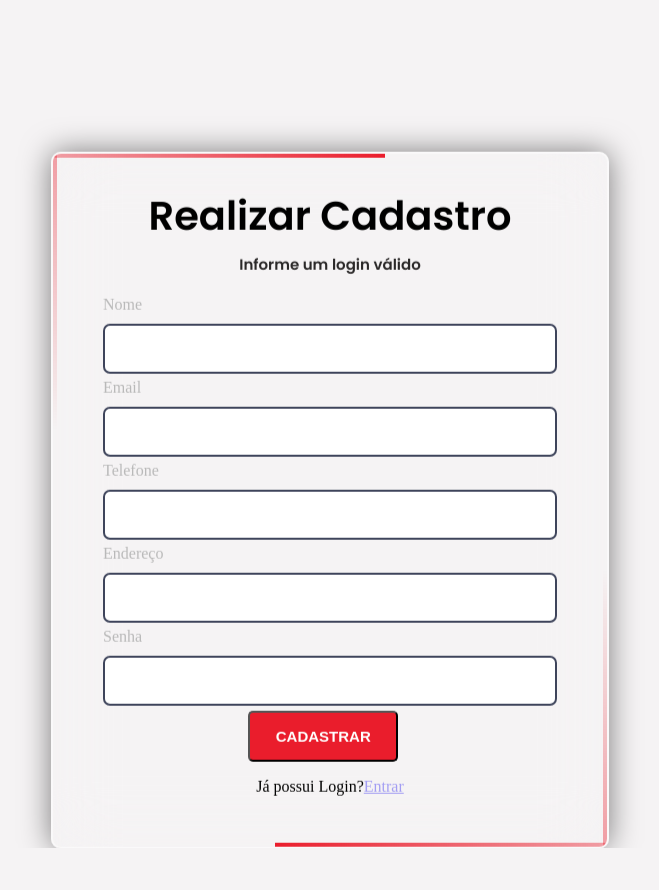
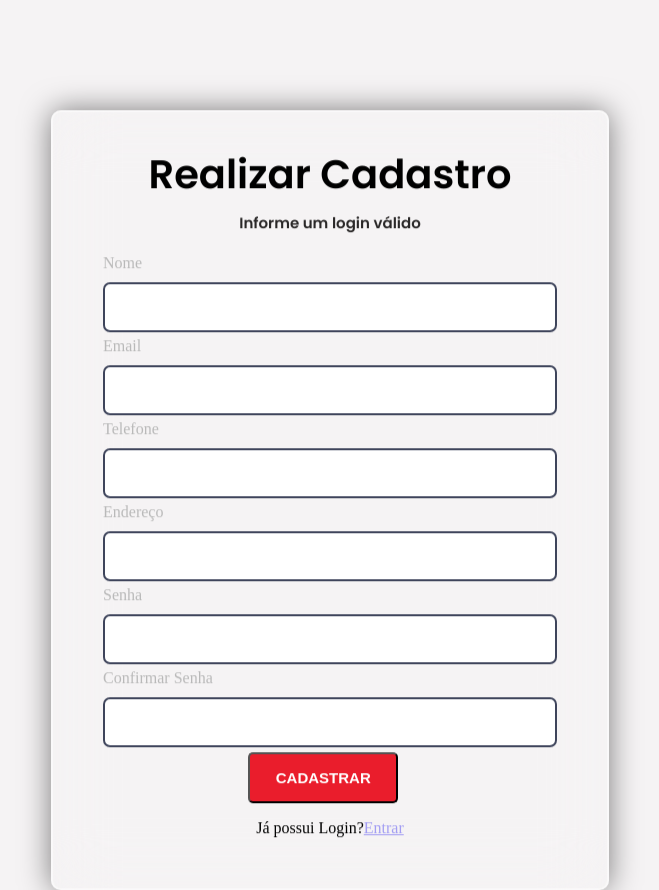
Before and after one commit to Ti-Sorrateiros/AppetiteExpress, a PHP site: page /src/views/cadastro in a window 1280 px wide. Shown: the whole page, without its empty margins (310-969 px from the left). Before the commit the page ends 848 px from the top, so only its background shows below. Run offline with PHP 8.4, Linux system fonts and the light colour scheme; some web fonts are replaced.

Commit message:
remocao do movimento da borda

```diff
--- a/src/views/cadastro.php
+++ b/src/views/cadastro.php
@@ -57,6 +57,12 @@ include('../../database/conn.php')
                 <i class="img-success"><img src="../images/success-icon.svg" alt=""></i>
                 <i class="img-error"><img src="../images/error-icon.svg" alt=""></i>
                 <small id="msg-error">Error Message</small>
+
+                <label>Confirmar Senha</label>
+                <input type="password" id="password" name="password" />
+                <i class="img-success"><img src="../images/success-icon.svg" alt=""></i>
+                <i class="img-error"><img src="../images/error-icon.svg" alt=""></i>
+                <small id="msg-error">Error Message</small>
                 <i class="img-alert"><img src="../images/alert-icon.svg" alt=""></i>
                 <small id="msg-alert">Login não Encontrado</small>
 
@@ -66,11 +72,6 @@ include('../../database/conn.php')
 
             </form>
         </div>
-
-        <span></span>
-        <span></span>
-        <span></span>
-        <span></span>
     </div>
 
     <script src="../js/Lvalidation.js"></script>
--- a/src/views/login.php
+++ b/src/views/login.php
@@ -46,13 +46,7 @@ include('../../database/conn.php')
             <p id="Cadastrar-se" class="center">Ainda não é cadastrado? <a href="cadastro" style="color:#ea1d2c;">Cadastre-se</a></p>
 
         </form>
-
-        <span></span>
-        <span></span>
-        <span></span>
-        <span></span>
     </div>
-
     <script src="../js/Lvalidation.js"></script>
 
 </body>
```
